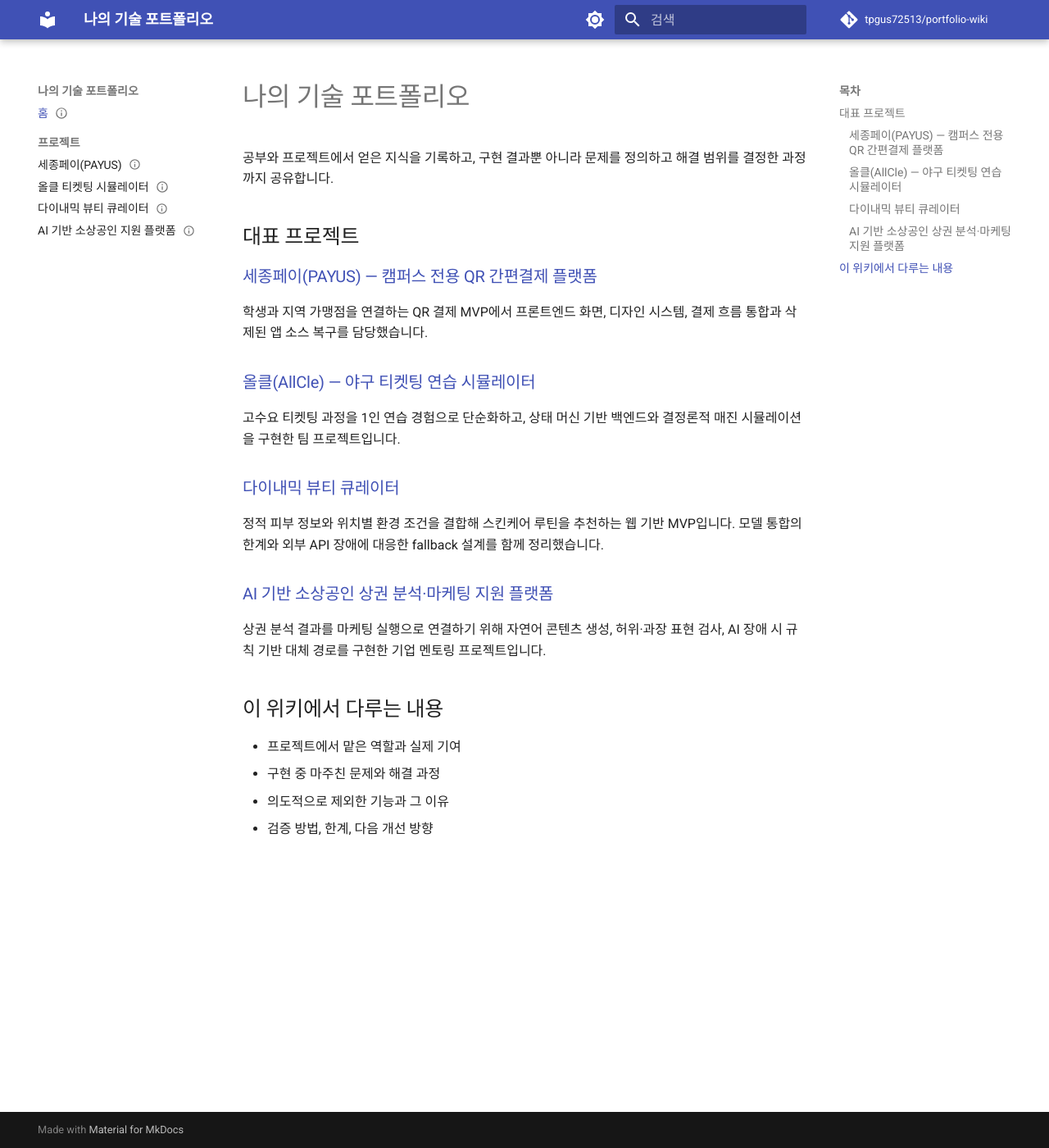
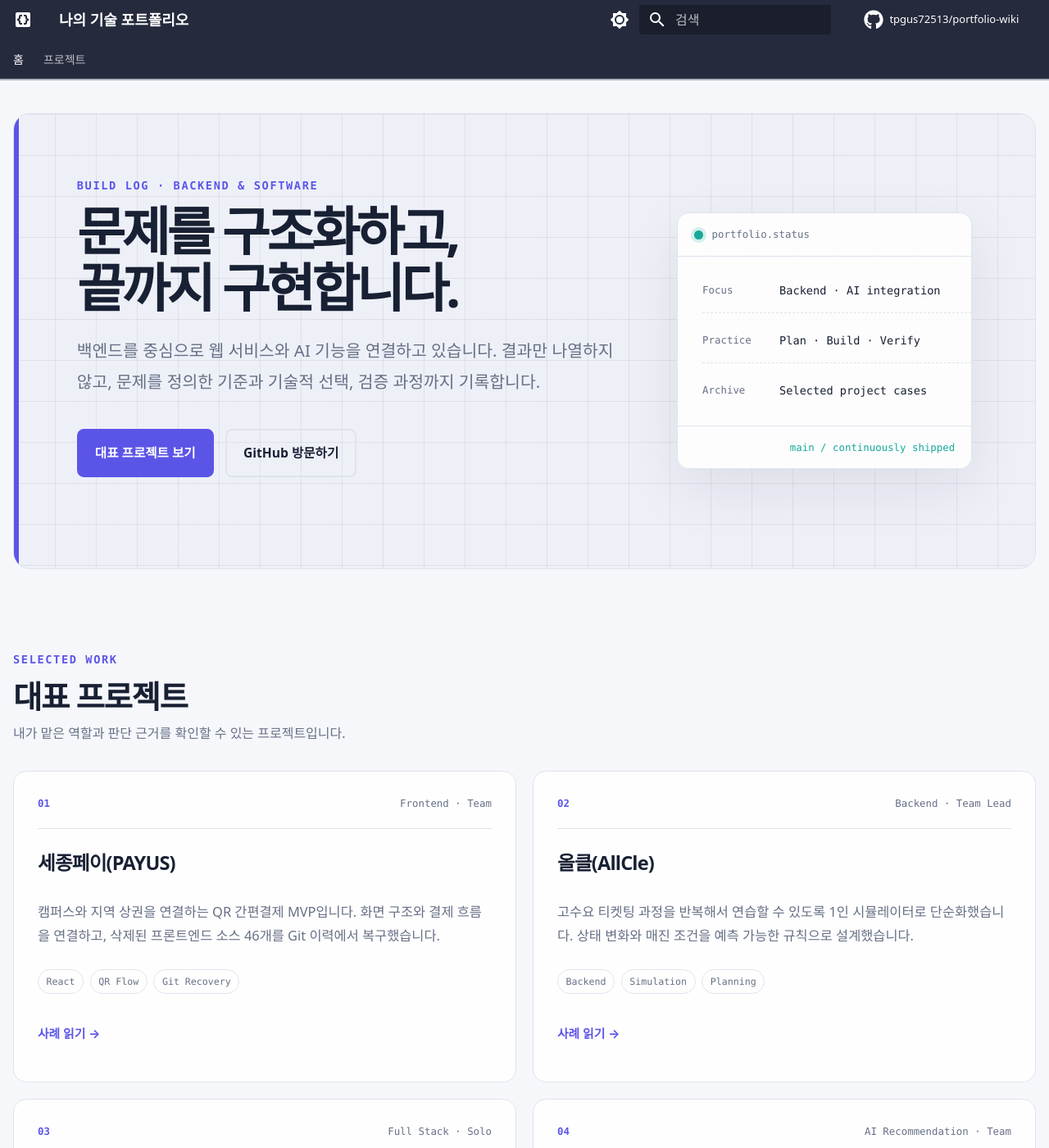
Before and after one commit to tpgus72513/portfolio-wiki, an MkDocs documentation site: the page built from docs/index.md, in a window 1280 px wide and 1400 px high. Shown: the whole window at 82% size. Built offline with MkDocs 1.6.1 and Material for MkDocs 9.7.7, drawn with Linux system fonts in a browser that asks for light colours; comment, search, counter and statistics services are not loaded; some of the changed text lies outside the part shown.

Commit message:
style: redesign portfolio wiki homepage

```diff
--- a/docs/index.md
+++ b/docs/index.md
@@ -1,40 +1,130 @@
 ---
-title: Home
-summary: 프로젝트에서 내린 기술적 결정과 문제 해결 과정을 정리한 공개 포트폴리오입니다.
+title: 권세현 기술 포트폴리오
+summary: 프로젝트에서 내린 기술적 결정과 문제 해결 과정을 정리한 권세현의 공개 포트폴리오입니다.
 type: knowledge
 tags:
   - portfolio
   - projects
 status: published
 created: 2026-08-24
-updated: 2026-08-24
+updated: 2026-09-07
+hide:
+  - navigation
+  - toc
 ---
 
-# 나의 기술 포트폴리오
+<div class="portfolio-hero" markdown>
 
-공부와 프로젝트에서 얻은 지식을 기록하고, 구현 결과뿐 아니라 문제를 정의하고 해결 범위를 결정한 과정까지 공유합니다.
+<div class="portfolio-hero__copy" markdown>
 
-## 대표 프로젝트
+<p class="portfolio-eyebrow">BUILD LOG · BACKEND & SOFTWARE</p>
 
-### [세종페이(PAYUS) — 캠퍼스 전용 QR 간편결제 플랫폼](projects/sejong-pay.md)
+# 문제를 구조화하고,<br>끝까지 구현합니다.
 
-학생과 지역 가맹점을 연결하는 QR 결제 MVP에서 프론트엔드 화면, 디자인 시스템, 결제 흐름 통합과 삭제된 앱 소스 복구를 담당했습니다.
+백엔드를 중심으로 웹 서비스와 AI 기능을 연결하고 있습니다. 결과만 나열하지 않고, 문제를 정의한 기준과 기술적 선택, 검증 과정까지 기록합니다.
 
-### [올클(AllCle) — 야구 티켓팅 연습 시뮬레이터](projects/ticketing-simulator.md)
+[대표 프로젝트 보기](#selected-work){ .md-button .md-button--primary }
+[GitHub 방문하기](https://github.com/tpgus72513){ .md-button }
 
-고수요 티켓팅 과정을 1인 연습 경험으로 단순화하고, 상태 머신 기반 백엔드와 결정론적 매진 시뮬레이션을 구현한 팀 프로젝트입니다.
+</div>
+
+<aside class="hero-log" aria-label="포트폴리오 방향">
+  <header class="hero-log__header">
+    <span class="hero-log__signal"></span>
+    <span>portfolio.status</span>
+  </header>
+  <ul class="hero-log__body">
+    <li class="hero-log__row"><span>Focus</span><strong>Backend · AI integration</strong></li>
+    <li class="hero-log__row"><span>Practice</span><strong>Plan · Build · Verify</strong></li>
+    <li class="hero-log__row"><span>Archive</span><strong>Selected project cases</strong></li>
+  </ul>
+  <footer class="hero-log__footer">main / continuously shipped</footer>
+</aside>
+
+</div>
+
+<div class="portfolio-section-heading" id="selected-work">
+  <p class="portfolio-eyebrow">SELECTED WORK</p>
+  <h2>대표 프로젝트</h2>
+  <p>내가 맡은 역할과 판단 근거를 확인할 수 있는 프로젝트입니다.</p>
+</div>
+
+<div class="project-grid" markdown>
+
+<article class="project-card" markdown>
+
+<div class="project-card__meta"><span>01</span><span>Frontend · Team</span></div>
+
+### [세종페이(PAYUS)](projects/sejong-pay.md)
+
+캠퍼스와 지역 상권을 연결하는 QR 간편결제 MVP입니다. 화면 구조와 결제 흐름을 연결하고, 삭제된 프론트엔드 소스 46개를 Git 이력에서 복구했습니다.
+
+<div class="project-tags"><span>React</span><span>QR Flow</span><span>Git Recovery</span></div>
+
+[사례 읽기 →](projects/sejong-pay.md){ .project-card__link }
+
+</article>
+
+<article class="project-card" markdown>
+
+<div class="project-card__meta"><span>02</span><span>Backend · Team Lead</span></div>
+
+### [올클(AllCle)](projects/ticketing-simulator.md)
+
+고수요 티켓팅 과정을 반복해서 연습할 수 있도록 1인 시뮬레이터로 단순화했습니다. 상태 변화와 매진 조건을 예측 가능한 규칙으로 설계했습니다.
+
+<div class="project-tags"><span>Backend</span><span>Simulation</span><span>Planning</span></div>
+
+[사례 읽기 →](projects/ticketing-simulator.md){ .project-card__link }
+
+</article>
+
+<article class="project-card" markdown>
+
+<div class="project-card__meta"><span>03</span><span>Full Stack · Solo</span></div>
 
 ### [다이내믹 뷰티 큐레이터](projects/dynamic-beauty-curator.md)
 
-정적 피부 정보와 위치별 환경 조건을 결합해 스킨케어 루틴을 추천하는 웹 기반 MVP입니다. 모델 통합의 한계와 외부 API 장애에 대응한 fallback 설계를 함께 정리했습니다.
+개인의 피부 정보와 위치별 환경 데이터를 결합해 스킨케어 루틴을 추천했습니다. 모델 연동과 외부 API 장애에 대응하는 대체 경로를 설계했습니다.
 
-### [AI 기반 소상공인 상권 분석·마케팅 지원 플랫폼](projects/ai-mentoring-internship.md)
+<div class="project-tags"><span>Recommendation</span><span>API</span><span>Fallback</span></div>
 
-상권 분석 결과를 마케팅 실행으로 연결하기 위해 자연어 콘텐츠 생성, 허위·과장 표현 검사, AI 장애 시 규칙 기반 대체 경로를 구현한 기업 멘토링 프로젝트입니다.
+[사례 읽기 →](projects/dynamic-beauty-curator.md){ .project-card__link }
 
-## 이 위키에서 다루는 내용
+</article>
 
-- 프로젝트에서 맡은 역할과 실제 기여
-- 구현 중 마주친 문제와 해결 과정
-- 의도적으로 제외한 기능과 그 이유
-- 검증 방법, 한계, 다음 개선 방향
+<article class="project-card" markdown>
+
+<div class="project-card__meta"><span>04</span><span>AI Recommendation · Team</span></div>
+
+### [소상공인 상권 분석·마케팅 지원](projects/ai-mentoring-internship.md)
+
+상권 분석 결과를 실제 마케팅 문구로 연결했습니다. 생성 결과의 과장 표현을 검사하고, AI 장애 시 규칙 기반 결과를 제공하도록 구성했습니다.
+
+<div class="project-tags"><span>AI</span><span>Content</span><span>Fallback</span></div>
+
+[사례 읽기 →](projects/ai-mentoring-internship.md){ .project-card__link }
+
+</article>
+
+</div>
+
+<div class="portfolio-section-heading portfolio-section-heading--compact">
+  <p class="portfolio-eyebrow">ENGINEERING NOTES</p>
+  <h2>무엇을 기록하는가</h2>
+</div>
+
+<div class="record-grid">
+  <div class="record-item">
+    <strong>01 · Decision</strong>
+    <span>무엇을 만들었는지보다 왜 그 범위를 선택했는지 기록합니다.</span>
+  </div>
+  <div class="record-item">
+    <strong>02 · Troubleshooting</strong>
+    <span>막힌 지점, 원인 추적 과정과 해결하지 못한 한계도 남깁니다.</span>
+  </div>
+  <div class="record-item">
+    <strong>03 · Verification</strong>
+    <span>직접 실행한 검증과 다음 개선 방향을 구분해 정리합니다.</span>
+  </div>
+</div>
--- /dev/null
+++ b/docs/stylesheets/extra.css
@@ -0,0 +1,464 @@
+:root {
+  --portfolio-ink: #182033;
+  --portfolio-muted: #667085;
+  --portfolio-paper: #f6f7fb;
+  --portfolio-surface: #ffffff;
+  --portfolio-line: #dfe3eb;
+  --portfolio-accent: #5b55e7;
+  --portfolio-accent-soft: #eeedff;
+  --portfolio-signal: #18a999;
+  --portfolio-code: "JetBrains Mono", "Cascadia Code", Consolas, monospace;
+}
+
+[data-md-color-scheme="default"] {
+  --md-default-bg-color: var(--portfolio-paper);
+  --md-default-fg-color: var(--portfolio-ink);
+  --md-primary-fg-color: #252a3d;
+  --md-primary-fg-color--light: #3a4058;
+  --md-primary-fg-color--dark: #151a2a;
+  --md-accent-fg-color: var(--portfolio-accent);
+  --portfolio-card-bg: rgba(255, 255, 255, 0.88);
+  --portfolio-card-hover: #ffffff;
+  --portfolio-hero-bg: #eef0f8;
+  --portfolio-grid-line: rgba(79, 88, 122, 0.1);
+}
+
+[data-md-color-scheme="slate"] {
+  --md-default-bg-color: #111522;
+  --md-default-fg-color: #edf0f7;
+  --md-primary-fg-color: #0c101b;
+  --md-primary-fg-color--light: #171c2b;
+  --md-primary-fg-color--dark: #080b13;
+  --md-accent-fg-color: #9a96ff;
+  --portfolio-ink: #edf0f7;
+  --portfolio-muted: #a9b0c0;
+  --portfolio-line: #303748;
+  --portfolio-accent: #9a96ff;
+  --portfolio-accent-soft: #292746;
+  --portfolio-signal: #4dd7c8;
+  --portfolio-card-bg: rgba(24, 29, 44, 0.9);
+  --portfolio-card-hover: #1d2334;
+  --portfolio-hero-bg: #191e2d;
+  --portfolio-grid-line: rgba(202, 207, 228, 0.07);
+}
+
+html {
+  scroll-behavior: smooth;
+}
+
+body,
+input {
+  font-family: "Pretendard Variable", Pretendard, SUIT, "Noto Sans KR", system-ui, -apple-system, BlinkMacSystemFont, sans-serif;
+}
+
+.md-grid {
+  max-width: 80rem;
+}
+
+.md-header {
+  border-bottom: 1px solid color-mix(in srgb, var(--portfolio-line) 72%, transparent);
+  box-shadow: none;
+}
+
+.md-tabs {
+  border-bottom: 1px solid color-mix(in srgb, var(--portfolio-line) 72%, transparent);
+  box-shadow: none;
+}
+
+.md-main__inner {
+  margin-top: 1.4rem;
+}
+
+.md-content__inner {
+  padding-bottom: 4rem;
+}
+
+.md-content__inner::before {
+  display: none;
+}
+
+.md-typeset h1,
+.md-typeset h2,
+.md-typeset h3 {
+  color: var(--portfolio-ink);
+  font-weight: 750;
+  letter-spacing: -0.035em;
+}
+
+.md-typeset h1 {
+  margin-bottom: 1rem;
+}
+
+.md-typeset a {
+  transition: color 160ms ease;
+}
+
+.portfolio-hero {
+  position: relative;
+  display: grid;
+  grid-template-columns: minmax(0, 1.42fr) minmax(17rem, 0.78fr);
+  gap: clamp(2rem, 6vw, 5.5rem);
+  align-items: center;
+  margin: 0 0 5rem;
+  padding: clamp(2.2rem, 6vw, 5rem);
+  overflow: hidden;
+  border: 1px solid var(--portfolio-line);
+  border-radius: 1rem;
+  background-color: var(--portfolio-hero-bg);
+  background-image:
+    linear-gradient(var(--portfolio-grid-line) 1px, transparent 1px),
+    linear-gradient(90deg, var(--portfolio-grid-line) 1px, transparent 1px);
+  background-size: 2.5rem 2.5rem;
+}
+
+.portfolio-hero::before {
+  position: absolute;
+  top: 0;
+  left: 0;
+  width: 0.32rem;
+  height: 100%;
+  background: var(--portfolio-accent);
+  content: "";
+}
+
+.portfolio-hero__copy,
+.hero-log {
+  position: relative;
+  z-index: 1;
+}
+
+.portfolio-hero__copy > h1 {
+  max-width: none;
+  margin: 0.45rem 0 1.2rem;
+  font-size: clamp(2.45rem, 5vw, 4.8rem);
+  font-weight: 820;
+  line-height: 1.08;
+  letter-spacing: -0.065em;
+}
+
+.portfolio-hero__copy > p:not(.portfolio-eyebrow) {
+  max-width: 42rem;
+  margin-bottom: 1.7rem;
+  color: var(--portfolio-muted);
+  font-size: 1.02rem;
+  line-height: 1.85;
+}
+
+.portfolio-eyebrow {
+  margin: 0;
+  color: var(--portfolio-accent);
+  font-family: var(--portfolio-code);
+  font-size: 0.68rem;
+  font-weight: 700;
+  letter-spacing: 0.12em;
+}
+
+.md-typeset .md-button {
+  margin-top: 0.25rem;
+  margin-right: 0.45rem;
+  padding: 0.65rem 1rem;
+  border-color: var(--portfolio-line);
+  border-radius: 0.42rem;
+  color: var(--portfolio-ink);
+  font-size: 0.78rem;
+  font-weight: 700;
+}
+
+.md-typeset .md-button--primary {
+  border-color: var(--portfolio-accent);
+  background: var(--portfolio-accent);
+  color: #ffffff;
+}
+
+.md-typeset .md-button:is(:hover, :focus-visible) {
+  border-color: var(--portfolio-accent);
+  background: var(--portfolio-accent-soft);
+  color: var(--portfolio-accent);
+}
+
+.md-typeset .md-button--primary:is(:hover, :focus-visible) {
+  background: color-mix(in srgb, var(--portfolio-accent) 86%, #000000);
+  color: #ffffff;
+}
+
+.hero-log {
+  border: 1px solid var(--portfolio-line);
+  border-radius: 0.72rem;
+  background: var(--portfolio-card-bg);
+  box-shadow: 0 1.2rem 3.5rem rgba(21, 26, 42, 0.08);
+  font-family: var(--portfolio-code);
+}
+
+.hero-log__header,
+.hero-log__footer {
+  display: flex;
+  align-items: center;
+  gap: 0.55rem;
+  margin: 0;
+  padding: 0.8rem 1rem;
+  color: var(--portfolio-muted);
+  font-size: 0.62rem;
+}
+
+.hero-log__header {
+  border-bottom: 1px solid var(--portfolio-line);
+}
+
+.hero-log__signal {
+  width: 0.52rem;
+  height: 0.52rem;
+  border-radius: 50%;
+  background: var(--portfolio-signal);
+  box-shadow: 0 0 0 0.2rem color-mix(in srgb, var(--portfolio-signal) 18%, transparent);
+}
+
+.hero-log__body {
+  margin: 0;
+  padding: 0.55rem 1rem;
+  list-style: none;
+}
+
+.hero-log__row {
+  display: grid;
+  grid-template-columns: 4rem 1fr;
+  gap: 0.7rem;
+  padding: 0.75rem 0;
+  border-bottom: 1px dashed var(--portfolio-line);
+}
+
+.hero-log__row:last-child {
+  border-bottom: 0;
+}
+
+.hero-log__row span {
+  color: var(--portfolio-muted);
+  font-size: 0.62rem;
+}
+
+.hero-log__row strong {
+  margin: 0;
+  color: var(--portfolio-ink);
+  font-size: 0.68rem;
+  font-weight: 500;
+}
+
+.hero-log__footer {
+  justify-content: flex-end;
+  border-top: 1px solid var(--portfolio-line);
+  color: var(--portfolio-signal);
+}
+
+.portfolio-section-heading {
+  margin: 0 0 1.6rem;
+}
+
+.portfolio-section-heading h2 {
+  margin: 0.35rem 0 0.3rem;
+  font-size: clamp(1.65rem, 3vw, 2.2rem);
+}
+
+.portfolio-section-heading > p:last-child {
+  margin: 0;
+  color: var(--portfolio-muted);
+}
+
+.portfolio-section-heading--compact {
+  margin-top: 5rem;
+}
+
+.project-grid {
+  display: grid;
+  grid-template-columns: repeat(2, minmax(0, 1fr));
+  gap: 1rem;
+}
+
+.project-card {
+  display: flex;
+  min-height: 19rem;
+  flex-direction: column;
+  margin: 0 !important;
+  padding: 1.45rem;
+  border: 1px solid var(--portfolio-line);
+  border-radius: 0.8rem;
+  background: var(--portfolio-card-bg);
+  transition: transform 180ms ease, border-color 180ms ease, background-color 180ms ease, box-shadow 180ms ease;
+}
+
+.project-card:is(:hover, :focus-within) {
+  transform: translateY(-0.22rem);
+  border-color: color-mix(in srgb, var(--portfolio-accent) 55%, var(--portfolio-line));
+  background: var(--portfolio-card-hover);
+  box-shadow: 0 1rem 2.8rem rgba(21, 26, 42, 0.08);
+}
+
+.project-card__meta {
+  display: flex;
+  justify-content: space-between;
+  gap: 1rem;
+  padding-bottom: 1rem;
+  border-bottom: 1px solid var(--portfolio-line);
+  color: var(--portfolio-muted);
+  font-family: var(--portfolio-code);
+  font-size: 0.62rem;
+}
+
+.project-card__meta span:first-child {
+  color: var(--portfolio-accent);
+  font-weight: 700;
+}
+
+.project-card h3 {
+  margin: 1.25rem 0 0.65rem;
+  font-size: 1.18rem;
+  line-height: 1.4;
+}
+
+.project-card h3 a {
+  color: var(--portfolio-ink);
+}
+
+.project-card > p:not(:last-child) {
+  color: var(--portfolio-muted);
+  font-size: 0.82rem;
+  line-height: 1.72;
+}
+
+.project-tags {
+  display: flex;
+  flex-wrap: wrap;
+  gap: 0.38rem;
+  margin: auto 0 1rem;
+}
+
+.project-tags span {
+  padding: 0.25rem 0.48rem;
+  border: 1px solid var(--portfolio-line);
+  border-radius: 999px;
+  color: var(--portfolio-muted);
+  font-family: var(--portfolio-code);
+  font-size: 0.58rem;
+}
+
+.md-typeset .project-card__link {
+  color: var(--portfolio-accent);
+  font-size: 0.74rem;
+  font-weight: 750;
+  text-decoration: none;
+}
+
+.record-grid {
+  display: grid;
+  grid-template-columns: repeat(3, minmax(0, 1fr));
+  border-top: 1px solid var(--portfolio-line);
+  border-bottom: 1px solid var(--portfolio-line);
+}
+
+.record-item {
+  display: flex;
+  min-height: 9.2rem;
+  flex-direction: column;
+  gap: 0.8rem;
+  padding: 1.4rem 1.25rem;
+  border-right: 1px solid var(--portfolio-line);
+}
+
+.record-item:last-child {
+  border-right: 0;
+}
+
+.record-item strong {
+  color: var(--portfolio-accent);
+  font-family: var(--portfolio-code);
+  font-size: 0.66rem;
+}
+
+.record-item span {
+  color: var(--portfolio-muted);
+  font-size: 0.8rem;
+  line-height: 1.7;
+}
+
+.md-typeset img {
+  border: 1px solid var(--portfolio-line);
+  border-radius: 0.65rem;
+}
+
+.md-typeset a:focus-visible,
+.md-nav__link:focus-visible,
+.md-header__button:focus-visible {
+  outline: 0.16rem solid var(--portfolio-accent);
+  outline-offset: 0.18rem;
+}
+
+::selection {
+  background: var(--portfolio-accent-soft);
+  color: var(--portfolio-ink);
+}
+
+@media screen and (max-width: 76.1875em) {
+  .md-main__inner {
+    margin-top: 1rem;
+  }
+}
+
+@media screen and (max-width: 60em) {
+  .portfolio-hero {
+    grid-template-columns: 1fr;
+  }
+
+  .hero-log {
+    max-width: 34rem;
+  }
+}
+
+@media screen and (max-width: 44.984375em) {
+  .portfolio-hero {
+    margin-bottom: 3.5rem;
+    padding: 2rem 1.25rem 1.25rem;
+    border-radius: 0.75rem;
+    background-size: 2rem 2rem;
+  }
+
+  .portfolio-hero__copy > h1 {
+    font-size: clamp(1.9rem, 9.8vw, 2.1rem);
+  }
+
+  .md-typeset .md-button {
+    display: block;
+    width: 100%;
+    margin: 0.45rem 0 0;
+    text-align: center;
+  }
+
+  .project-grid,
+  .record-grid {
+    grid-template-columns: 1fr;
+  }
+
+  .project-card {
+    min-height: auto;
+  }
+
+  .record-item {
+    min-height: auto;
+    border-right: 0;
+    border-bottom: 1px solid var(--portfolio-line);
+  }
+
+  .record-item:last-child {
+    border-bottom: 0;
+  }
+}
+
+@media (prefers-reduced-motion: reduce) {
+  html {
+    scroll-behavior: auto;
+  }
+
+  *,
+  *::before,
+  *::after {
+    scroll-behavior: auto !important;
+    transition-duration: 0.01ms !important;
+  }
+}
--- a/mkdocs.yml
+++ b/mkdocs.yml
@@ -8,9 +8,16 @@ edit_uri: ""
 theme:
   name: material
   language: ko
+  font: false
+  icon:
+    logo: material/code-braces-box
+    repo: fontawesome/brands/github
   features:
+    - navigation.tabs
+    - navigation.tabs.sticky
     - navigation.sections
     - navigation.top
+    - navigation.footer
     - search.suggest
     - search.highlight
     - content.code.copy
@@ -32,6 +39,22 @@ theme:
 
 plugins:
   - search
+  - glightbox:
+      auto_caption: true
+      auto_themed: true
+      background: none
+      shadow: false
+
+extra_css:
+  - stylesheets/extra.css
+
+extra:
+  social:
+    - icon: fontawesome/brands/github
+      link: https://github.com/tpgus72513
+      name: tpgus72513 on GitHub
+
+copyright: Copyright &copy; 2026 권세현
 
 markdown_extensions:
   - attr_list
--- a/requirements.txt
+++ b/requirements.txt
@@ -1 +1,2 @@
 mkdocs-material==9.7.7
+mkdocs-glightbox==0.5.2
```
